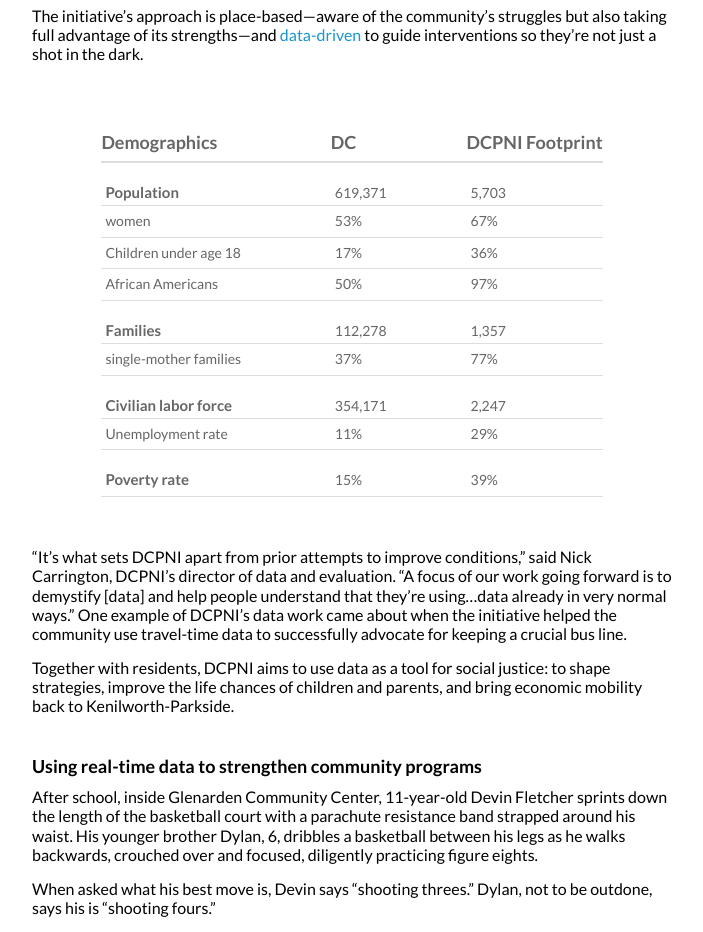
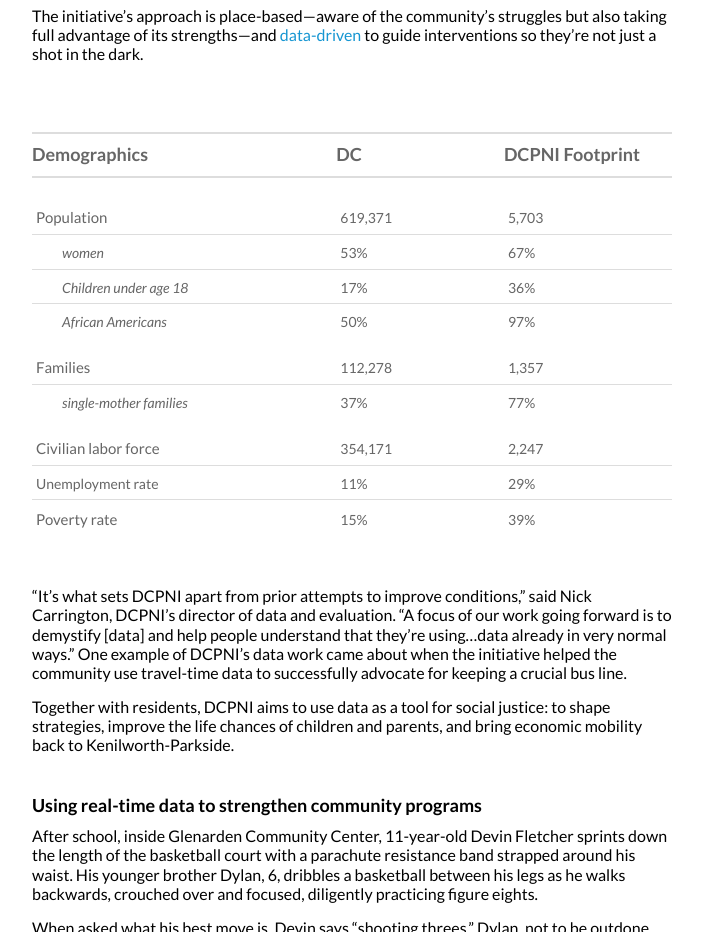
Before and after one commit to UrbanInstitute/promise-neighborhoods, a plain HTML site: page page2.html in a window 1280 px wide. Shown: the part 4200-5132 px from the top of the page, without its empty margins (288-991 px from the left). Drawn offline with Linux system fonts and the light colour scheme.

Commit message:
table styling

```diff
--- a/css/style.css
+++ b/css/style.css
@@ -780,18 +780,24 @@ margin-bottom: 10px;
 
 /*********table styles************/
 th{
-     padding-bottom:7px;
+     padding-bottom:10px;
+    padding-top:10px;
     border-bottom: 2px solid #dddddd;
-    margin-bottom: 20px;
+     border-top: 2px solid #dddddd;
+    margin-bottom: 30px;
 }
 
 td{
- padding:7px 80px 7px 4px;
+ padding:10px 80px 7px 4px;
  border-bottom: 1px solid #dddddd;
 }
 
+td.bottom{
+    border-bottom: none;
+}
+
 td.mission{
-   padding:0px;
+   padding:10px 0px;
 }
 .space_right{
     padding-right:10px;
--- a/page2.html
+++ b/page2.html
@@ -177,7 +177,7 @@
 
 
   <div class="demo_style">
-  <table style="font-size:14px; margin:0 auto;">
+  <table style="font-size:14px; margin:0 auto; width:100%;">
   <tr>
 
     <th style="font-size:18px">Demographics</th>
@@ -186,22 +186,23 @@
 
   </tr>
   <tr>
-      <td style="padding-top:20px; padding-bottom:3px; font-size:15px; font-weight:700;"><span class="space_right">Population</span></td>
+      <td style="padding-top:30px;font-size:15px;"><span class="space_right">Population</span></td>
 
-        <td style="padding-top:20px; padding-bottom:3px; font-size:14px; font-weight:400;"><span class=""> 619,371</span></td>
+        <td style="padding-top:30px; "><span class=""> 619,371</span></td>
 
-       <td style="padding-top:20px; padding-bottom:3px; font-size:14px; font-weight:400;"><span class="">5,703</span></td>
+       <td style="padding-top:30px;"><span class="">5,703</span></td>
   </tr>
 
   <tr>
-      <td><span class="space_right">women</span></td>
+      <td style="padding-left:30px; font-style:italic;"><span class="space_right">women</span></td>
 
       <td><span class=""> 53%</span></td>
       <td><span class=""> 67%</span></td>
   </tr>
 
   <tr>
-      <td><span class="space_right">Children under age 18</span></td>
+      <td style="padding-left:30px; font-style:italic;">
+          <span class="space_right">Children under age 18</span></td>
 
            <td><span class=""> 17%</span></td>
       <td><span class=""> 36%</span></td>
@@ -209,11 +210,11 @@
 
 
   <tr>
-      <td><span class="space_right">African Americans</span></td>
+      <td class="bottom" style="padding-left:30px; font-style:italic;"><span class="space_right">African Americans</span></td>
 
 
-      <td><span class=""> 50%</span></td>
-      <td><span class=""> 97%</span></td>
+       <td class="bottom"><span class=""> 50%</span></td>
+       <td class="bottom"><span class=""> 97%</span></td>
 
   </tr>
 
@@ -221,10 +222,10 @@
 
 
   <tr>
-      <td style="padding-top:20px; padding-bottom:3px; font-size:15px; font-weight:700;"><span class="space_right">Families</span></td>
+      <td style="padding-top:20px; font-size:15px;"><span class="space_right">Families</span></td>
 
 
-        <td style="padding-top:15px; padding-bottom:3px; font-size:14px; font-weight:400;"><span class=""> 112,278</span></td>
+        <td><span class=""> 112,278</span></td>
 
        <td style="padding-top:15px; padding-bottom:3px; font-size:14px; font-weight:400;"><span class=""> 1,357</span></td>
 
@@ -232,20 +233,20 @@
 
 
   <tr>
-    <td><span class="">single-mother families</span> </td>
+    <td class="bottom" style="padding-left:30px; font-style:italic;"><span class="">single-mother families</span> </td>
 
-       <td><span class=""> 37%</span></td>
-      <td><span class=""> 77%</span></td>
+        <td class="bottom"><span class=""> 37%</span></td>
+  <td class="bottom"><span class=""> 77%</span></td>
 
 
   </tr>
 
  <tr>
-      <td style="padding-top:20px; padding-bottom:3px; font-size:15px; font-weight:700;"><span class="space_right">Civilian labor force</span> </td>
+      <td style="padding-top:20px; padding-bottom:3px; font-size:15px; "><span class="space_right">Civilian labor force</span> </td>
 
-        <td style="padding-top:15px; padding-bottom:3px; font-size:14px; font-weight:400;"><span class=""> 354,171</span></td>
+        <td style="padding-top:15px;"><span class=""> 354,171</span></td>
 
-       <td style="padding-top:15px; padding-bottom:3px; font-size:14px; font-weight:400;"> <span class=""> 2,247</span></td>
+       <td style="padding-top:15px;"> <span class=""> 2,247</span></td>
 
   </tr>
 
@@ -261,11 +262,11 @@
   </tr>
 
  <tr>
-      <td style="padding-top:20px; padding-bottom:3px; font-size:15px; font-weight:700;"><span class="space_right">Poverty rate</span></td>
+       <td class="bottom" style="font-size:15px"><span class="space_right">Poverty rate</span></td>
 
 
-             <td><span class=""> 15%</span></td>
-      <td><span class=""> 39%</span></td>
+            <td class="bottom"><span class=""> 15%</span></td>
+      <td class="bottom"><span class=""> 39%</span></td>
   </tr>
 
 </table>
```
Also changed, not shown: page1.html (+20 -19 lines), page3.html (+10 -10 lines).
